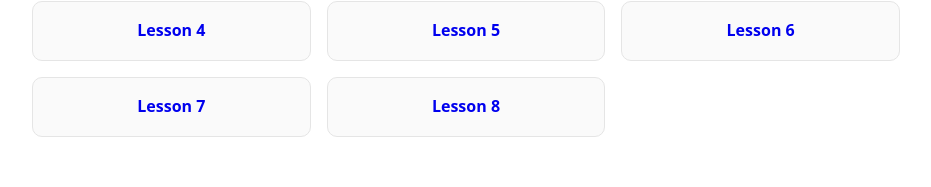
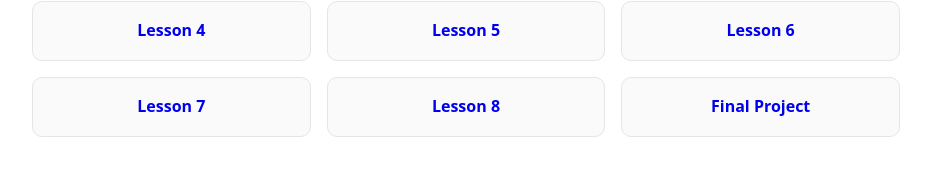
Before and after one commit to rwygmans/geog863-portfolio, a plain HTML site: page index.html in a window 1280 px wide. Shown: the part 215-402 px from the top of the page, without its empty margins (174-1105 px from the left). Drawn offline with Linux system fonts and the light colour scheme.

Commit message:
Add final project link

```diff
--- a/index.html
+++ b/index.html
@@ -19,6 +19,7 @@
       <li><a href="lesson6/">Lesson 6</a></li>
       <li><a href="lesson7/">Lesson 7</a></li>
       <li><a href="lesson8/">Lesson 8</a></li>
+      <li><a href="finalproject/">Final Project</a></li>
     </ul>
   </main>
   <footer class="footer">&copy; 2025 Ross Wygmans — Hosted on GitHub Pages</footer>
```
